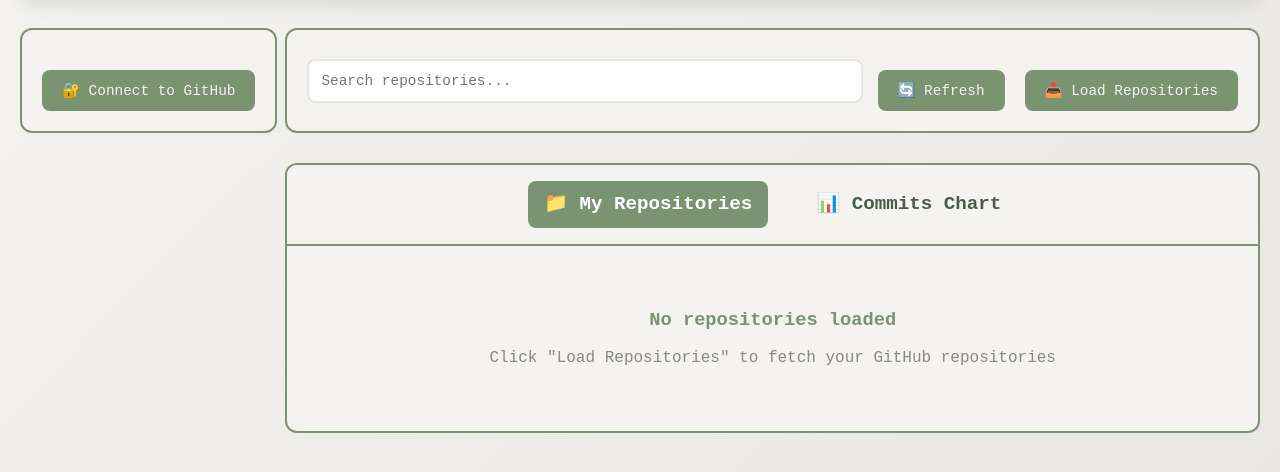
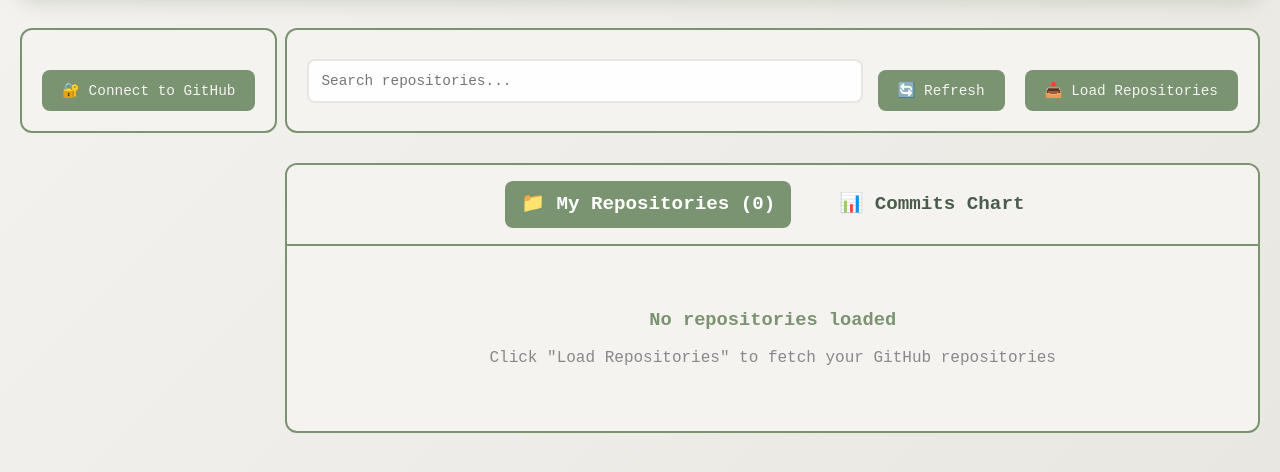
Before and after one commit to ZuhairaTech/github-app-backend, a website: page public/index.html in a window 1280 px wide. Shown: the part 164-636 px from the top of the page. Drawn offline with nearby package versions, Linux system fonts and the light colour scheme.

Commit message:
fix error repocount

```diff
--- a/public/index.html
+++ b/public/index.html
@@ -35,7 +35,7 @@
 
                 <div class="repos-container">
                     <div class="repos-header">
-                        <span class="header-tab active" data-tab="reposTab">📁 My Repositories</span>
+                        <span class="header-tab active" data-tab="reposTab">📁 My Repositories (<span id="repoCount">0</span>)</span>
                         <span class="header-tab" data-tab="chartTab">📊 Commits Chart</span>
                     </div>
 
```
